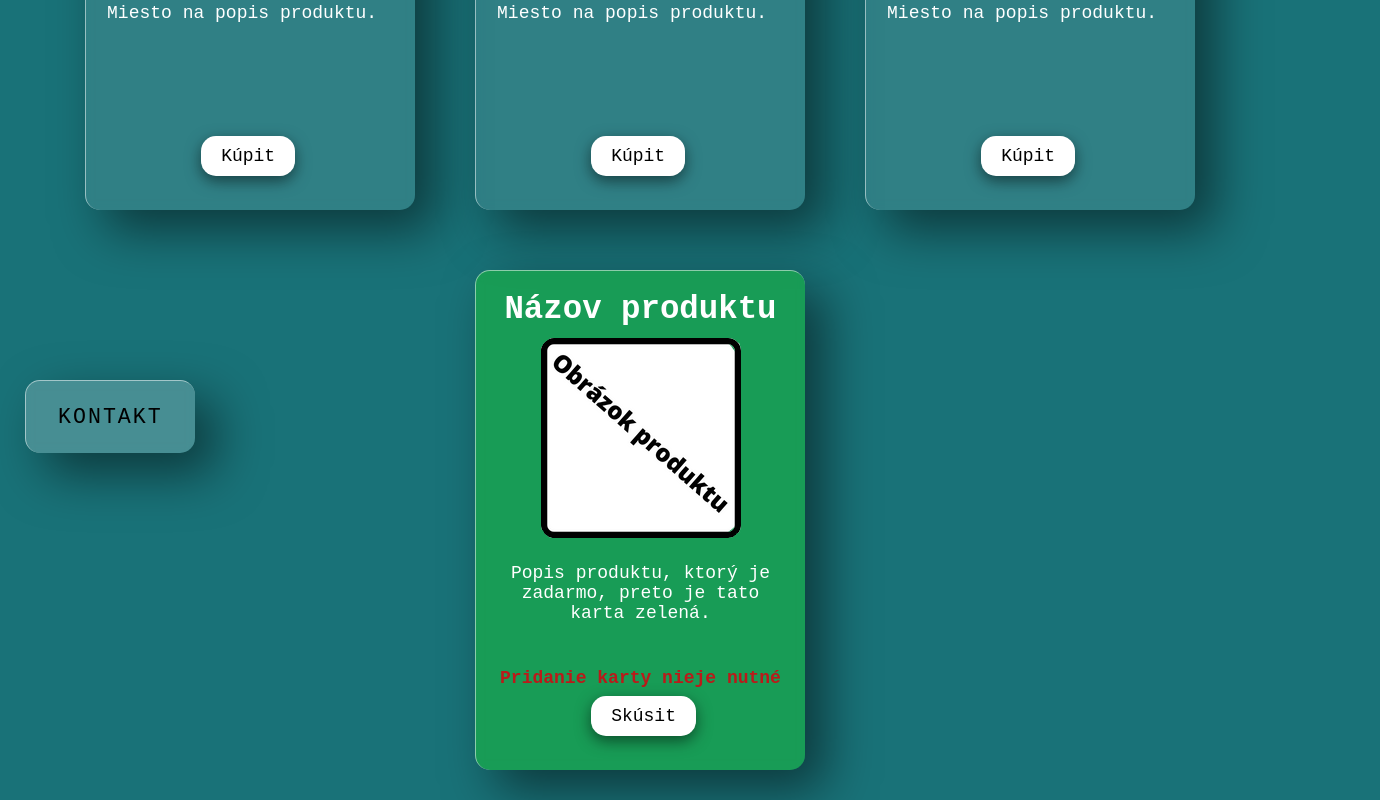
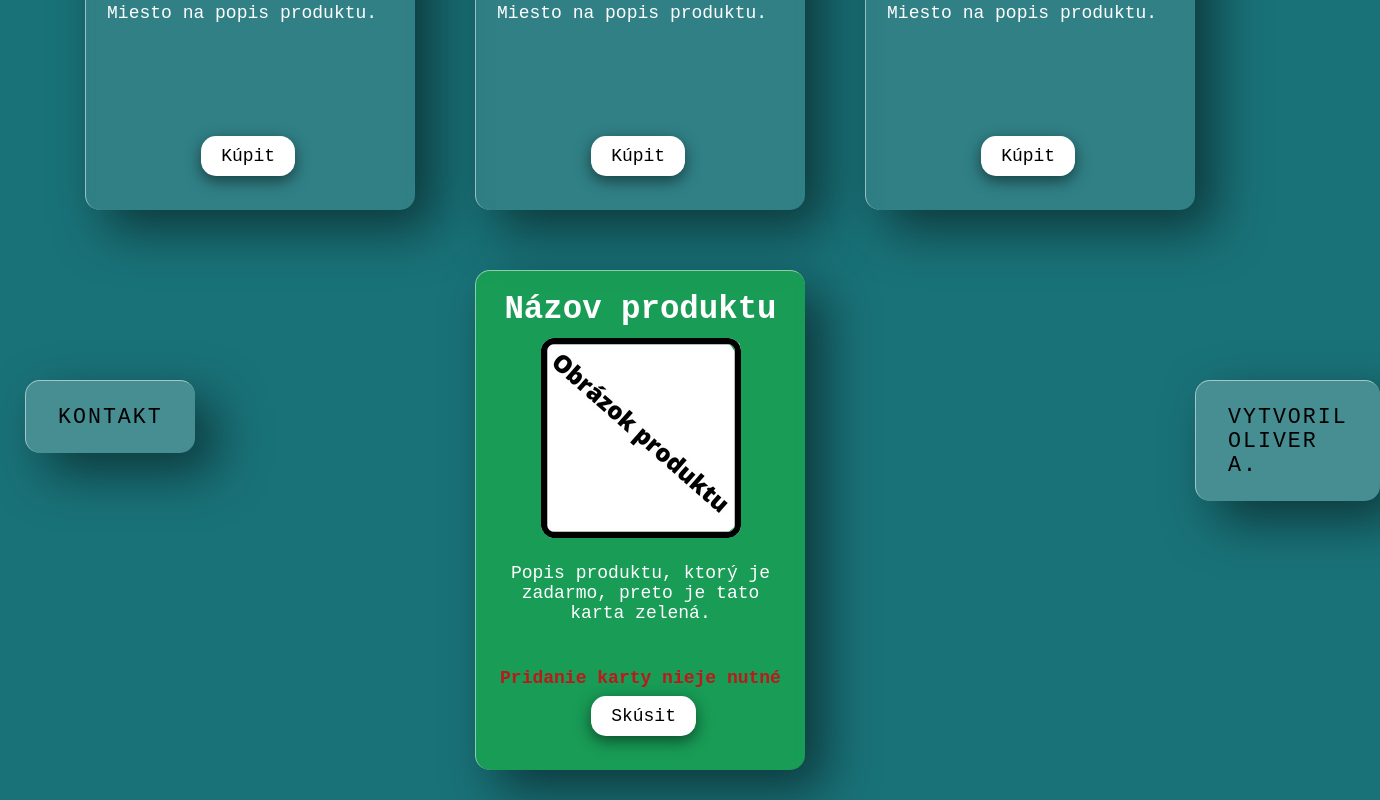
Before and after one commit to projektstranka/-, a plain HTML site: page index.html in a window 1280 px wide. Shown: the part 2290-3090 px from the top of the page, 1380 px wide, since content can reach past the window. Drawn offline with Linux system fonts and the light colour scheme.

Commit message:
Add files via upload

```diff
--- a/index.html
+++ b/index.html
@@ -98,6 +98,9 @@
     <div class="footer">
         <a class="glass-button" href="mailto:pomoc@stranka.sk">Kontakt</a>
     </div>
+    <div class="meno">
+        <a class="glass-button">Vytvoril Oliver A.</a>
+    </div>
 </div>
 <script type="text/javascript" src="script.js"></script>
 <script>
--- a/style.css
+++ b/style.css
@@ -134,6 +134,15 @@ p{
     margin-top: 20px;
 }
 
+div.meno a{
+    font-size: larger;
+    position: absolute;
+    color: #000;
+    top: 700px;
+    margin-bottom: 100%;
+    left: 1170px;
+}
+
 div.footer a{
     font-size: larger;
     position: absolute;
```
